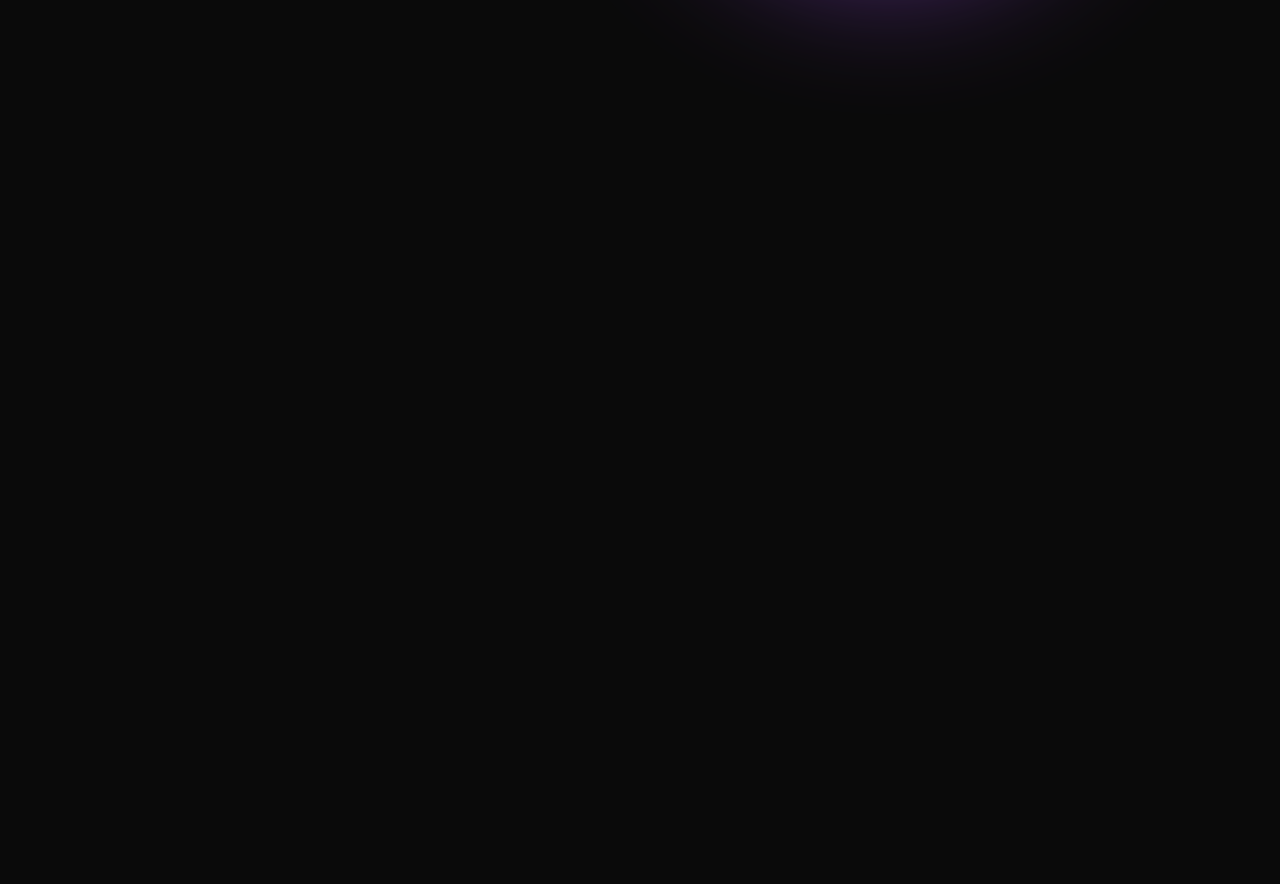
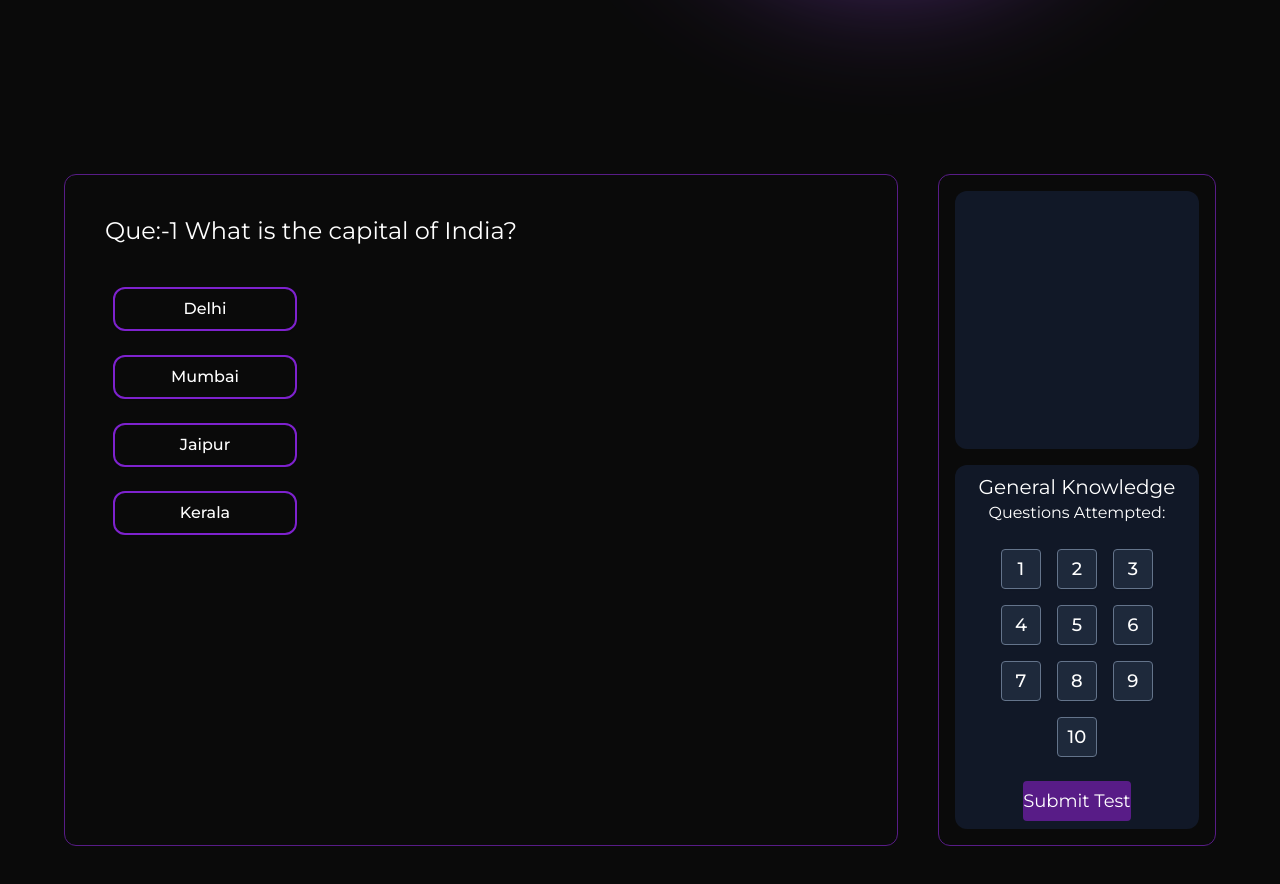
Before and after one commit to amartripathi0/Bi-Gaze, a React (Vite) app in the folder web_frontend/: page / in a window 1280 px wide. Shown: the part 690-1574 px from the top of the page. Before the commit the page ends 880 px from the top, so only its background shows below. Built offline with nearby package versions, Linux system fonts and the light colour scheme; no server answers.

Commit message:
major-update:added zustand and refactored state management for quiz

```diff
--- a/web_frontend/package.json
+++ b/web_frontend/package.json
@@ -26,7 +26,8 @@
     "react-router-hash-link": "^2.4.3",
     "react-webcam": "^7.2.0",
     "tailwind-merge": "^2.2.2",
-    "tailwindcss-animate": "^1.0.7"
+    "tailwindcss-animate": "^1.0.7",
+    "zustand": "^4.5.2"
   },
   "devDependencies": {
     "@types/node": "^20.11.30",
--- a/web_frontend/src/App.tsx
+++ b/web_frontend/src/App.tsx
@@ -6,7 +6,7 @@ function App() {
   return (
    <div className='min-h-screen relative '>
     <Home />
-    {/* <MCQ_Test/> */}
+    <MCQ_Test/>
     {/* <div className='h-screen'>
 
     </div> */}
--- a/web_frontend/src/components/question_panel/QuestionNavigationButton.tsx
+++ b/web_frontend/src/components/question_panel/QuestionNavigationButton.tsx
@@ -1,18 +1,16 @@
-
+import { useExamineeTestStore } from "@/stores/examinee/utils/store"
 type QuestionNavigationButtonProps = {
     buttonLabel : number
     questionAttempted ?: boolean
-    handleButtonClick : (e : number) => void
-
 }
 
-function  QuestionNavigationButton({buttonLabel , handleButtonClick ,questionAttempted} : QuestionNavigationButtonProps) {
-
+function  QuestionNavigationButton({buttonLabel ,questionAttempted} : QuestionNavigationButtonProps) {
+    const changeQuestion = useExamineeTestStore((state) => state.setCurrentQuestionNumber)
   return (
     <button className={` border  rounded shadow-sm hover:shadow-gray-300 h-10 aspect-square text-lg font-medium border-slate-500
     ${questionAttempted ? "bg-purple-500" : "bg-slate-800"}
     `}
-    onClick={() => handleButtonClick(buttonLabel)}>
+    onClick={() => changeQuestion(buttonLabel)}>
         {buttonLabel}
     </button>
   )
--- a/web_frontend/src/components/question_panel/QuestionNavigationPanel.tsx
+++ b/web_frontend/src/components/question_panel/QuestionNavigationPanel.tsx
@@ -1,25 +1,18 @@
-import { questionsArray } from "../../constants";
-import { userSelectedAnswerStateProps } from "../../types";
+import { useExamineeTestStore } from "@/stores/examinee/utils/store";
 import Button from "../shared/Button";
 import QuestionNavigationButton from "./QuestionNavigationButton";
 import WebcamFaceMeshViewer from "./WebcamFaceMeshViewer";
 import PurpleBorderContainer from "./containers/PurpleBorderContainer";
 
 type QuestionNavigationButtonProps = {
-  testName: string;
-  handleQuestionChangeButtonClick: (e : number) => void;
   handleTestSubmit : (e ?: React.FormEvent<HTMLFormElement>) => void
-  userSelectedAnswer: userSelectedAnswerStateProps[];
-
-
 };
 function QuestionNavigationPanel({
-  testName,
-  handleQuestionChangeButtonClick,
   handleTestSubmit,
-  userSelectedAnswer
 
 }: QuestionNavigationButtonProps ) {
+  const quizArray = useExamineeTestStore((state) => state.quiz);
+  const examineeTestResponse = useExamineeTestStore((state) => state.examineeTestResponse);
 
   return (
     <PurpleBorderContainer additionalStyles="h-full w-1/4 rounded-md  p-4  flex-center flex-col gap-4 ">
@@ -30,16 +23,15 @@ function QuestionNavigationPanel({
 
      <div className="bg-gray-900 p-2 rounded-xl flex items-center flex-col">
 
-      <h1 className="text-xl">{testName}</h1>
+      <h1 className="text-xl">{quizArray.quizTitle}</h1>
       <h1>Questions Attempted:</h1>
 
       <div className="flex-center p-6   gap-4 flex-wrap">
-        {questionsArray.map((eachQuestion) => (
+        {quizArray.questions.map((eachQuestion) => (
           <QuestionNavigationButton
-            handleButtonClick={handleQuestionChangeButtonClick}
             key={eachQuestion.id}
             buttonLabel={eachQuestion.id}
-            questionAttempted = {userSelectedAnswer.some(ele => ele.id === eachQuestion.id)}
+            questionAttempted = {examineeTestResponse.some(ele => ele.id === eachQuestion.id)}
           />
         ))}
       </div>
--- a/web_frontend/src/components/question_panel/QuestionOptions.tsx
+++ b/web_frontend/src/components/question_panel/QuestionOptions.tsx
@@ -1,20 +1,63 @@
+import { useExamineeTestStore } from "@/stores/examinee/utils/store";
+import { ExamineeTestResponse, QuestionProp } from "@/types";
+
 type QuestionOptionsProps = {
-    optionValue : string ;
-    // id : string;
-    handleOptionClick : () => void
-}
-function QuestionOptions({optionValue , handleOptionClick ,  } : QuestionOptionsProps) {
+  optionValue: string;
+  question: QuestionProp;
+};
+function QuestionOptions({ optionValue, question }: QuestionOptionsProps) {
+  const setExamineeOptionSelect = useExamineeTestStore(
+    (state) => state.setExamineeTestResponse
+  );
+  const examineeTestResponse = useExamineeTestStore(
+    (state) => state.examineeTestResponse
+  );
+
+  function handleOptionClick(question: QuestionProp, selectedOption: string) {
+    const examineeSelectedOption: ExamineeTestResponse = {
+      ...question,
+      selectedOption,
+    };
+    if (examineeTestResponse.length === 0) {
+      setExamineeOptionSelect([
+        ...examineeTestResponse,
+        examineeSelectedOption,
+      ]);
+    }
+    examineeTestResponse.forEach((eachSelectedAnswerObj) => {
+      // question answered for first time -> add ans to the array
+
+      if (eachSelectedAnswerObj.id !== question.id) {
+        setExamineeOptionSelect([
+          ...examineeTestResponse,
+          examineeSelectedOption,
+        ]);
+      }
+
+      // question already answered with diff option -> replace the old ans with new one
+      // question already answered with same option -> replace the old ans with new one
+      else if (eachSelectedAnswerObj.id === question.id) {
+        const removedExistingAttempedAns = examineeTestResponse.filter(
+          (eachAns) => eachAns.id !== question.id
+        );
+        setExamineeOptionSelect([
+          ...removedExistingAttempedAns,
+          examineeSelectedOption,
+        ]);
+      }
+    });
+  }
   return (
     <input
-    type="button"
-    name=""
-    className="w-1/4 p-2 px-4 bg-plum-300 border-2 border-purple-700 rounded-xl shadow-sm hover:shadow-gray-400 hover:scale-[1.03] hover:transition-all duration-200
+      type="button"
+      name=""
+      className="w-1/4 p-2 px-4 bg-plum-300 border-2 border-purple-700 rounded-xl shadow-sm hover:shadow-gray-400 hover:scale-[1.03] hover:transition-all duration-200
     text-md font-medium cursor-pointer
     "
-    onClick={() => handleOptionClick()}
-    value={optionValue}
+      onClick={() => handleOptionClick(question, optionValue)}
+      value={optionValue}
     />
-  )
+  );
 }
 
-export default QuestionOptions
+export default QuestionOptions;
--- a/web_frontend/src/components/question_panel/QuestionsWithOptions.tsx
+++ b/web_frontend/src/components/question_panel/QuestionsWithOptions.tsx
@@ -1,54 +1,20 @@
-import { QuestionProps, userSelectedAnswerStateProps } from "../../types";
+import { QuestionProp } from "../../types";
 import QuestionOptions from "./QuestionOptions";
 import PurpleBorderContainer from "./containers/PurpleBorderContainer";
-// interface QuestionObjectProp {
-//     question : QuestionProps ;
-// }
-function QuestionsWithOptions({
-  question,
-  setUserSelectedAnswer,
-  userSelectedAnswer,
-}: {
-  question: QuestionProps;
-  setUserSelectedAnswer: React.Dispatch<
-    React.SetStateAction<userSelectedAnswerStateProps[]
-    >
-  >;
-  userSelectedAnswer: userSelectedAnswerStateProps[];
 
-}) {
-  function handleOptionClick(questionId: number, option: string) {
-
-    if(userSelectedAnswer.length === 0){
-      setUserSelectedAnswer([...userSelectedAnswer , {id : questionId , selectedOption : option}])
-    }
-    userSelectedAnswer.forEach((eachSelectedAnswerObj => {
-      // question answered for first time -> add ans to the array
-
-       if(eachSelectedAnswerObj.id !== questionId) {
-        setUserSelectedAnswer([...userSelectedAnswer , {id : questionId , selectedOption : option}])
-       }
-
-      // question already answered with diff option -> replace the old ans with new one
-      // question already answered with same option -> replace the old ans with new one
-      else if(eachSelectedAnswerObj.id === questionId){
-          const removedExistingAttempedAns = userSelectedAnswer.filter((eachAns) => eachAns.id !== questionId)
-          setUserSelectedAnswer([...removedExistingAttempedAns , {id : questionId , selectedOption : option}])
-      }
-    }))
-  }
+function QuestionsWithOptions({ question }: { question: QuestionProp }) {
   return (
-    <PurpleBorderContainer additionalStyles ="h-full w-3/4  p-10 flex flex-col gap-10 ">
+    <PurpleBorderContainer additionalStyles="h-full w-3/4  p-10 flex flex-col gap-10 ">
       <h1 className="text-2xl">
         <span>Que:-{question.id} </span>
         {question.title}
       </h1>
 
       <div className="flex flex-col gap-6 px-2">
-        {question.options.map((option) => (
+        {question?.options.map((option) => (
           <QuestionOptions
             key={`${option}`}
-            handleOptionClick={() => handleOptionClick(question.id, option)}
+            question={question}
             optionValue={option}
           />
         ))}
--- a/web_frontend/src/constants/index.ts
+++ b/web_frontend/src/constants/index.ts
@@ -1,4 +1,4 @@
-import { QuestionProps } from "../types";
+import { QuizProp } from "../types";
 import brandLogo from "./assets/bi-gaze-logo.png"
 
 export const bigazeLogo = brandLogo;
@@ -49,7 +49,12 @@ export const navbarItems = [
       "link" : "#contact-us"
     },
 ]
-export const questionsArray: QuestionProps[] = [
+export const quizArray: QuizProp =
+      {
+      quizTitle : "General Knowledge" ,
+      createdBy : "Prof. ABC" ,
+      questions :   [
+
           {
             id: 1,
             title: "What is the capital of India?",
@@ -160,4 +165,5 @@ export const questionsArray: QuestionProps[] = [
             ],
             answer: "Charles Babbage"
           }
-];
+        ]
+      }
--- a/web_frontend/src/pages/examinee/test_page/MCQ_Test.tsx
+++ b/web_frontend/src/pages/examinee/test_page/MCQ_Test.tsx
@@ -1,40 +1,30 @@
-import { useEffect, useState } from "react";
-import QuestionsWithOptions from "../../../components/question_panel/QuestionsWithOptions"
+import QuestionsWithOptions from "../../../components/question_panel/QuestionsWithOptions";
 import QuestionNavigationPanel from "../../../components/question_panel/QuestionNavigationPanel";
-import { questionsArray } from "../../../constants";
-import { userSelectedAnswerStateProps } from "../../../types";
+import { useExamineeTestStore } from "@/stores/examinee/utils/store";
 
 function MCQ_Test() {
-    const [totalNumberOfQuestions , setTotalNumberOfQuestions] = useState(0)
-    const [currentQuestion, setCurrentQuestion] = useState(1)
-    const [userSelectedAnswer, setUserSelectedAnswer] = useState<userSelectedAnswerStateProps[]>([])
+  const questionsArray = useExamineeTestStore((state) => state.quiz.questions);
+  const currentQuestion = useExamineeTestStore(
+    (state) => state.currentQuestionNumber
+  );
+  const examineeTestResponse = useExamineeTestStore(
+    (state) => state.examineeTestResponse
+  );
 
-
-   useEffect(() => {
-    console.log(totalNumberOfQuestions);
-
-    setTotalNumberOfQuestions(questionsArray.length)
-   }, []);
-
-   function handleQuestionChange(questionNumber : number){
-            setCurrentQuestion(questionNumber);
-
-   }
-   function handleTestSubmit(e ?: React.FormEvent<HTMLFormElement>  ){
-     e?.preventDefault()
-     console.log(userSelectedAnswer);
-
-   }
-   const questionToDisplay = questionsArray[currentQuestion-1]
+  function handleTestSubmit(e?: React.FormEvent<HTMLFormElement>) {
+    e?.preventDefault();
+    console.log(examineeTestResponse);
+  }
+  const questionToDisplay = questionsArray[currentQuestion - 1];
   return (
-    <form onSubmit = {handleTestSubmit}
-        className="w-screen h-screen flex-center p-16 rounded-lg gap-10 ">
-        <QuestionsWithOptions question={{...questionToDisplay}} setUserSelectedAnswer = {setUserSelectedAnswer}  userSelectedAnswer = {userSelectedAnswer}  />
-        <QuestionNavigationPanel testName = {"  "} handleQuestionChangeButtonClick ={handleQuestionChange}  handleTestSubmit = {handleTestSubmit} userSelectedAnswer = {userSelectedAnswer}/>
-
-
+    <form
+      onSubmit={handleTestSubmit}
+      className=" h-screen flex-center p-16 rounded-lg gap-10 "
+    >
+      <QuestionsWithOptions question={{ ...questionToDisplay }} />
+      <QuestionNavigationPanel handleTestSubmit={handleTestSubmit} />
     </form>
-  )
+  );
 }
 
-export default MCQ_Test
+export default MCQ_Test;
--- a/web_frontend/src/pages/homepages/home/Home.tsx
+++ b/web_frontend/src/pages/homepages/home/Home.tsx
@@ -1,8 +1,8 @@
 // import Logo from '@/components/shared/Logo'
 import Navbar from "../../../components/shared/navbar/Navbar";
-import AboutBigaze from "../about_bigaze/AboutBigaze";
-import AboutUs from "../about_us/AboutUs";
-import ContactUs from "../contact_us/ContactUs";
+// import AboutBigaze from "../about_bigaze/AboutBigaze";
+// import AboutUs from "../about_us/AboutUs";
+// import ContactUs from "../contact_us/ContactUs";
 import LandingPage from "../landing_page/LandingPage";
 // import { bigazeLogo } from '@/constants'
 // import PurpleGradientCard from '@/components/shared/cards/PurpleGradientCard'
--- /dev/null
+++ b/web_frontend/src/stores/examinee/utils/store.ts
@@ -0,0 +1,29 @@
+import {quizArray } from "@/constants";
+import { ExamineeTestResponse, QuizProp } from "@/types";
+import { create } from "zustand";
+
+type ExamineeTestStore = {
+  quiz : QuizProp ;
+  examineeTestResponse : ExamineeTestResponse[];
+  setExamineeTestResponse  : (response : ExamineeTestResponse[]) => void;
+  currentQuestionNumber : number
+  setCurrentQuestionNumber : (newQuestionNumber : number) => void
+};
+
+export const useExamineeTestStore = create<ExamineeTestStore>((set) => ({
+  quiz : quizArray ,
+  examineeTestResponse  : [],
+  setExamineeTestResponse  : (response : ExamineeTestResponse[]) => {
+    set(() => ({
+
+        examineeTestResponse : response}
+    ))
+  },
+  currentQuestionNumber : 1 ,
+  setCurrentQuestionNumber : (newQuestionNumber : number) => {
+    set(() => ({currentQuestionNumber : newQuestionNumber}))
+  }
+
+
+//   handleOptionSelect : (state) => {}
+}));
--- a/web_frontend/src/types/index.ts
+++ b/web_frontend/src/types/index.ts
@@ -1,22 +1,27 @@
 import { LucideIcon } from "lucide-react";
 
-export type QuestionProps = {
-        id : number;
-        title : string;
-        options : string[];
-        answer : string
-
-}
+export type QuizProp = {
+  quizTitle : string ,
+  createdBy : string ,
+  questions:  QuestionProp[]
+};
+export type QuestionProp = {
+    id: number;
+    title: string;
+    options: string[];
+    answer: string;
+};
 
 export type ButtonProps = {
-    label : string;
-    handleButtonClick : (() => void) | ((e?: React.FormEvent<HTMLFormElement>) => void)
-    additionalStyles ?:string
-    icon ?: LucideIcon
+  label: string;
+  handleButtonClick:
+    | (() => void)
+    | ((e?: React.FormEvent<HTMLFormElement>) => void);
+  additionalStyles?: string;
+  icon?: LucideIcon;
+};
+
+
+export interface ExamineeTestResponse extends QuestionProp {
+  selectedOption: string;
 }
-
-export type userSelectedAnswerStateProps = {
-    id: number;
-    selectedOption: string;
-
-}
```
Also changed, not shown: web_frontend/src/redux/store.js (deleted, +0 -7 lines), 1 other file (tests, documents, lock files or other folders). Lines whose indentation alone changed are shown as unchanged.
